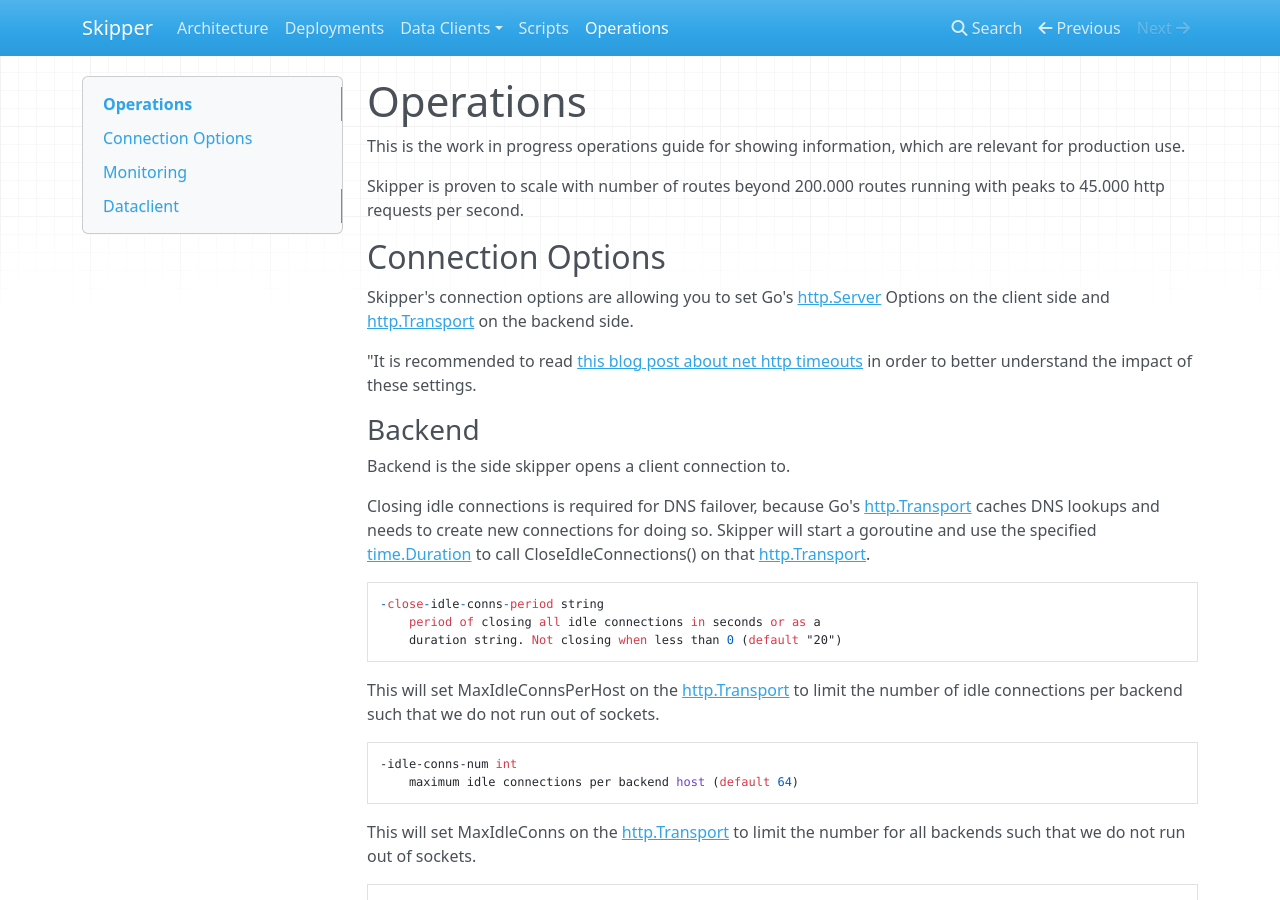
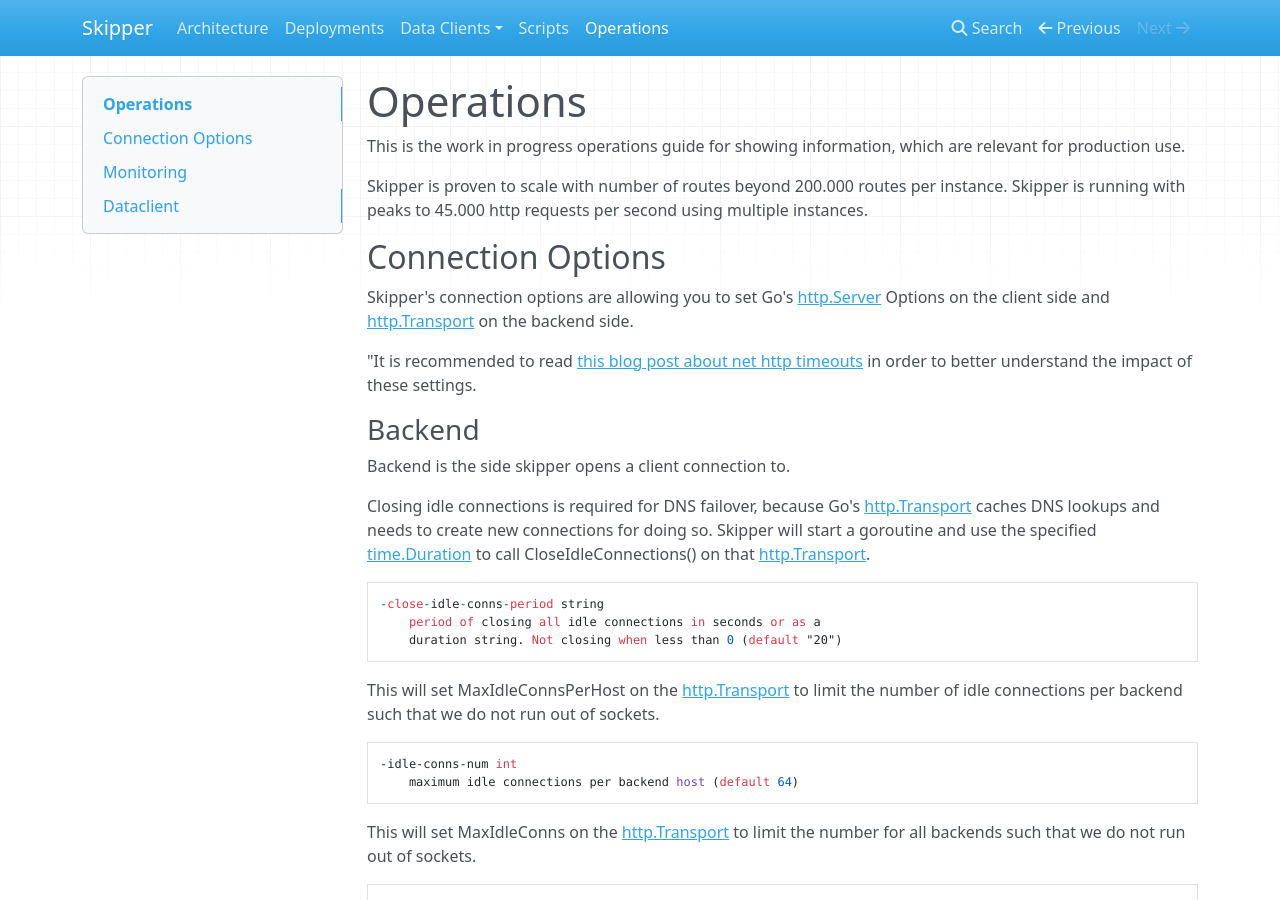
Before and after one commit to zalando/skipper, an MkDocs documentation site: the page built from docs/operations.md, in a window 1280 px wide and 900 px high. Built offline with MkDocs 1.6.1, drawn with Linux system fonts in a browser that asks for light colours; nearby versions of some CDN libraries; old or Windows-style settings are respelled for this version of MkDocs.

Commit message:
enhance first sentences

```diff
--- a/docs/operations.md
+++ b/docs/operations.md
@@ -4,7 +4,8 @@
 which are relevant for production use.
 
 Skipper is proven to scale with number of routes beyond 200.000 routes
-running with peaks to 45.000 http requests per second.
+per instance. Skipper is running with peaks to 45.000 http requests
+per second using multiple instances.
 
 ## Connection Options
 
```
